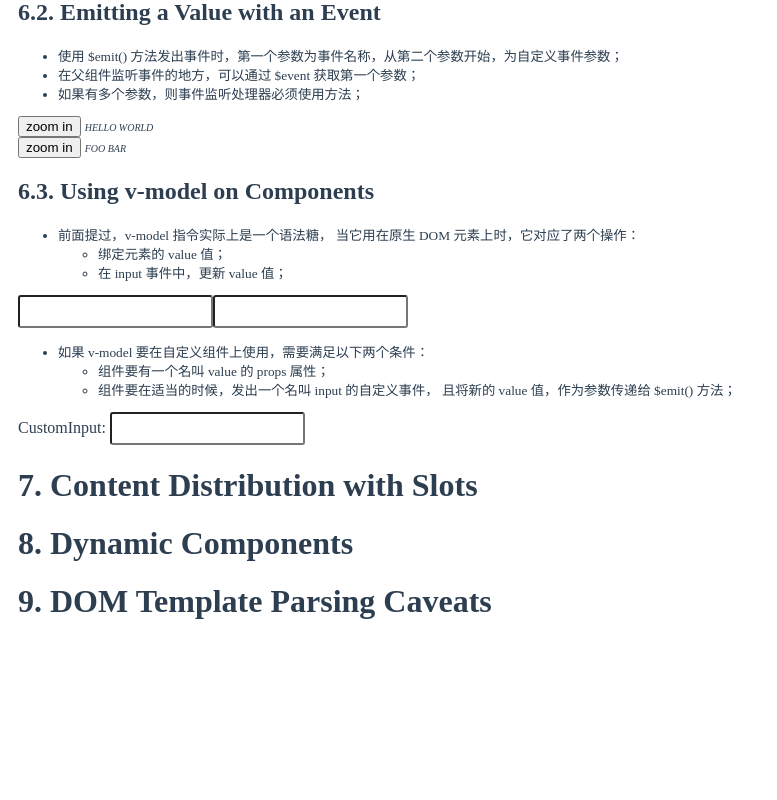
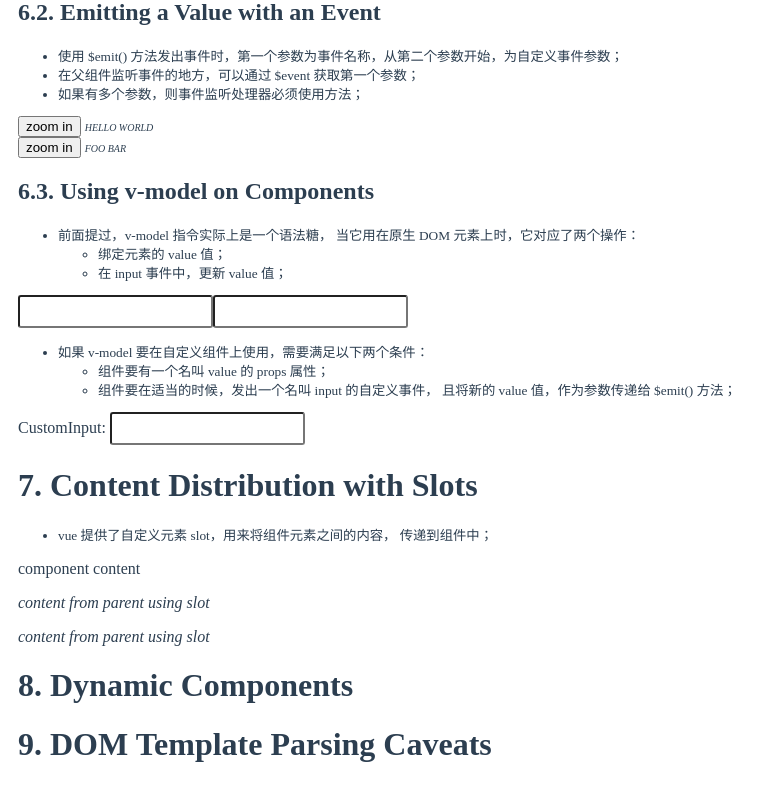
Before and after one commit to luotaoyeah/learning-vue, a Vue app: page /#/guide/component-basic in a window 1280 px wide. Shown: the part 1211-2011 px from the top of the page, without its empty margins (0-777 px from the left). Before the commit the page ends 1871 px from the top, so only its background shows below. Built offline with nearby package versions, Linux system fonts and the light colour scheme.

Commit message:
component basic: content distribution with slot

```diff
--- a/src/doc/guide/component-basic/component-content-distribution-with-slot.vue
+++ b/src/doc/guide/component-basic/component-content-distribution-with-slot.vue
@@ -1,9 +1,30 @@
 <template>
   <div>
     <h1>7. Content Distribution with Slots</h1>
+    <small>
+      <ul>
+        <li>
+          vue 提供了自定义元素 slot，用来将组件元素之间的内容，
+          传递到组件中；
+        </li>
+      </ul>
+    </small>
+    <MyComponent><i>content from parent using slot</i></MyComponent>
   </div>
 </template>
 <script>
+import Vue from "vue";
+
+Vue.component("MyComponent", {
+  template: `
+  <div>
+  <p>component content</p>
+  <p><slot></slot></p>
+  <p><slot></slot></p>
+</div>
+`
+});
+
 export default {
   data() {
     return {};
```
